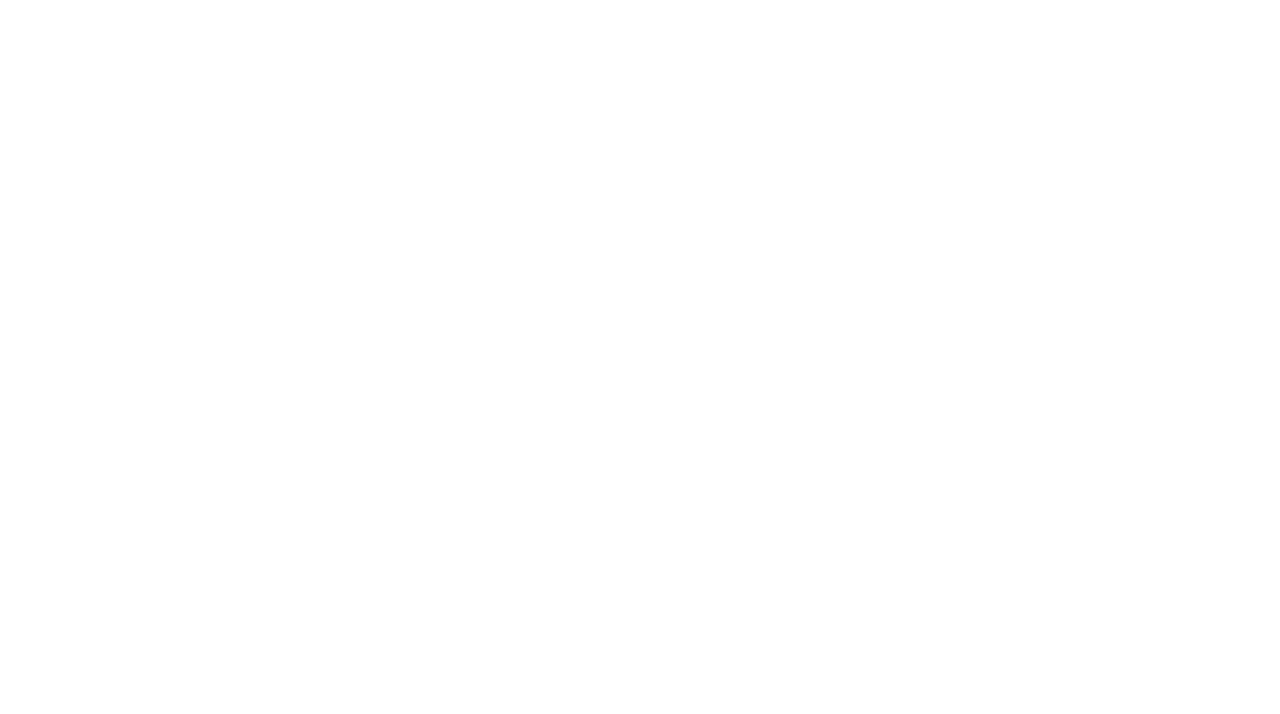
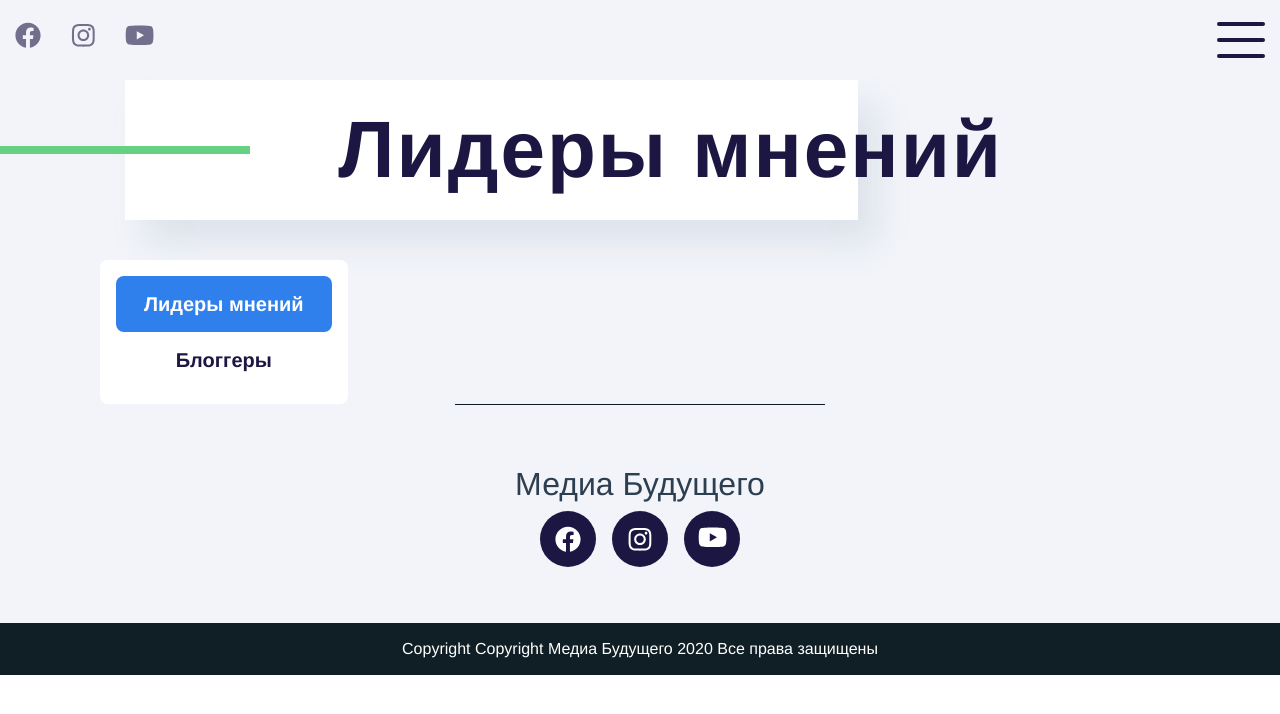
Before and after one commit to MrGorlenko/oktb-media, a Vue app: page /Leaders in a window 1280 px wide. Shown: the top 714 px of the page. Built offline with nearby package versions, Linux system fonts and the light colour scheme.

Commit message:
starting leaders page

```diff
--- a/src/router/index.js
+++ b/src/router/index.js
@@ -3,6 +3,7 @@ import VueRouter from 'vue-router'
 import Home from '../views/Home.vue'
 import News from '@/views/News'
 import News_item from '@/views/News_item'
+import Leaders from '@/views/Leaders'
 
 Vue.use(VueRouter)
 
@@ -29,6 +30,11 @@ const routes = [
     path: '/News_item',
     name:'News_item',
     component: News_item
+  },
+  {
+    path: '/Leaders',
+    name: 'Leaders',
+    component: Leaders
   }
 ]
 
--- a/src/sections/Leaders.vue
+++ b/src/sections/Leaders.vue
@@ -54,38 +54,12 @@
 <script>
 
 import { Swiper, SwiperSlide, directive } from 'vue-awesome-swiper'
+import {mapState} from 'vuex'
 import 'swiper/swiper-bundle.css'
 export default {
   name: 'leaders',
   data() {
     return {
-      leaders: [
-        {
-          name: 'Nickname1',
-          link: 'url-link-to-her-page',
-          img: require('../assets/leader-1.png'),
-          audience: 1000
-        },
-        {
-          name: 'Nickname2',
-          link: 'url-link-to-his-page',
-          img: require('../assets/leader-2.png'),
-          audience: 1000
-        },
-        {
-          name: 'Nickname3',
-          link: 'url-link-to-her-page',
-          img: require('../assets/leader-3.png'),
-          audience: 1000
-        },
-        {
-          name: 'Nickname4',
-          link: 'url-link-to-his-page',
-          img: require('../assets/leader-4.png'),
-          audience: 1000
-        }
-      ],
-
       swiperOptions: {
           pagination: {
             el: '.swiper-pagination'
@@ -96,6 +70,7 @@ export default {
         }
     }
   },
+
   components: {
     Swiper,
     SwiperSlide
@@ -103,7 +78,10 @@ export default {
   computed: {
       swiper() {
         return this.$refs.mySwiper.$swiper
-      }
+      },
+      ...mapState({
+        leaders: state => state.leadersInfo.leaders
+      })
   },
   directives: {
     swiper: directive
--- a/src/store/index.js
+++ b/src/store/index.js
@@ -2,11 +2,13 @@ import Vue from 'vue'
 import Vuex from 'vuex'
 
 import newsInfo from '@/store/newsInfo'
+import leadersInfo from '@/store/leadersInfo'
 
 Vue.use(Vuex)
 
 export default new Vuex.Store({
   modules: {
     newsInfo,
+    leadersInfo
   }
 })
--- /dev/null
+++ b/src/store/leadersInfo.js
@@ -0,0 +1,60 @@
+const leadersInfo = {
+  namespaced: true,
+
+  state: {
+    leaders: [
+      {
+        name: 'Nickname1',
+        link: 'url-link-to-her-page',
+        img: require('../assets/leader-1.png'),
+        audience: 1000,
+        category: 'leader'
+      },
+      {
+        name: 'Nickname2',
+        link: 'url-link-to-his-page',
+        img: require('../assets/leader-2.png'),
+        audience: 1000,
+        category: 'blogger'
+      },
+      {
+        name: 'Nickname3',
+        link: 'url-link-to-her-page',
+        img: require('../assets/leader-3.png'),
+        audience: 1000,
+        category: 'leader'
+      },
+      {
+        name: 'Nickname4',
+        link: 'url-link-to-his-page',
+        img: require('../assets/leader-4.png'),
+        audience: 1000,
+        category: 'leader'
+      }
+    ],
+    categories: [
+      {
+        type: 'leader',
+        label: 'Лидеры мнений',
+        active: true
+      },
+      {
+        type: 'blogger',
+        label: 'Блоггеры',
+        active: false
+      }
+    ]
+  },
+  mutations: {
+
+  },
+
+  actions: {
+
+  },
+
+  getters: {
+
+  },
+};
+export default leadersInfo;
--- /dev/null
+++ b/src/views/Leaders.vue
@@ -0,0 +1,117 @@
+<template>
+  <div class='leaders_page' id="app">
+    <Header></Header>
+    <div class="container-fluid p-0">
+      <div class="title d-flex align-items-center justify-content-start">
+        <div class="green"></div>
+        <div class="white">
+          <h2>Лидеры мнений</h2>
+        </div>
+      </div>
+      <div class="container content">
+        <div class="col-3">
+          <div class="select">
+            <div
+            v-for='(category,i) in leadersCategories'
+            :key="category.type"
+            class='w-100'>
+            <button v-if="category.active==true" class="active w-100">{{category.label}}</button>
+            <button v-on:click='ActivateCategory($event, i)' v-else class='w-100'>{{category.label}}</button>
+            </div>
+          </div>
+        </div>
+        <div class="col-9">
+
+        </div>
+      </div>
+    </div>
+    <Footer></Footer>
+  </div>
+</template>
+
+<script>
+import {mapState} from 'vuex'
+import Header from '../components/Header';
+import Footer from '../components/Footer';
+export default {
+  name: 'Leaders',
+  components: {
+    Header, Footer
+  },
+  computed:{
+    ...mapState({
+      leadersCategories: state => state.leadersInfo.categories
+    })
+  },
+  methods: {
+    ActivateCategory($event, i) {
+      this.leadersCategories[i].active = true
+      for (let j = 1; j < 20; j++){
+        this.leadersCategories[i+j].active = false
+      }
+      for (let j = 20; j>-1; j--){
+        this.leadersCategories[i-j].active = false
+      }
+    }
+  }
+}
+</script>
+
+<style lang="scss" scoped>
+  @import '../scss/variables';
+  $distance: 250px;
+
+  .green{
+    width: $distance;
+    height: 8px;
+    content: '';
+    z-index: 1;
+    background-color: $base-green;
+  }
+
+  .white{
+    background: #FFFFFF;
+    box-shadow: 20px 24px 32px rgba(108, 137, 164, 0.15);
+    width: 733px;
+    margin-left: calc(-#{$distance}/2);
+    padding: 26px 0;
+    height: 140px;
+    position: relative;
+    h2{
+      font-weight: bold;
+      font-size: 80px;
+      line-height: 88px;
+      letter-spacing: 2px;
+      color: #1C1642;
+      position: absolute;
+      right: -145px;
+    }
+  }
+
+  .leaders_page{
+    background-color: $base-bg-news;
+    .content{
+      margin-top: 40px;
+    }
+    .select{
+      padding: 16px;
+      background-color: #fff;
+      border-radius: 8px;
+      button{
+        padding: 16px 12px;
+        background: none;
+        color: #1C1642;
+        font-size: 20px;
+        line-height: 24px;
+        font-weight: bold;
+      }
+
+      .active{
+        background: #2F80ED;
+        color: #fff;
+        border-radius: 8px;
+      }
+    }
+  }
+
+</style>
```
Also changed, not shown: src/components/NewsArticle.vue (+1 -16 lines), 1 other file (tests, documents, lock files or other folders).
